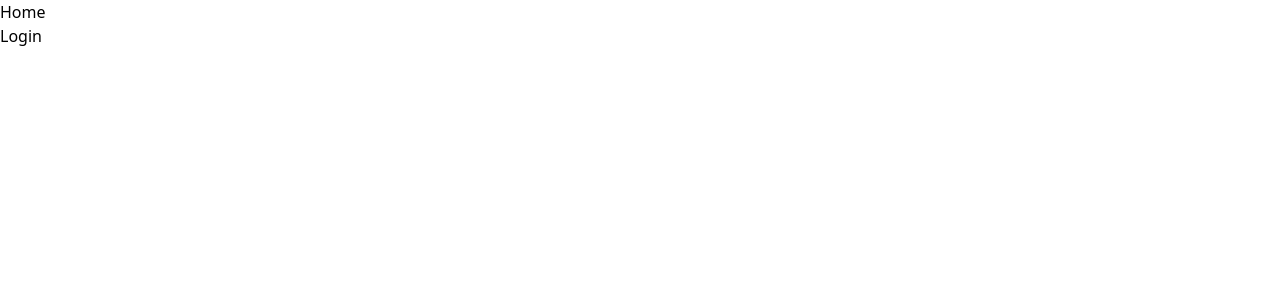
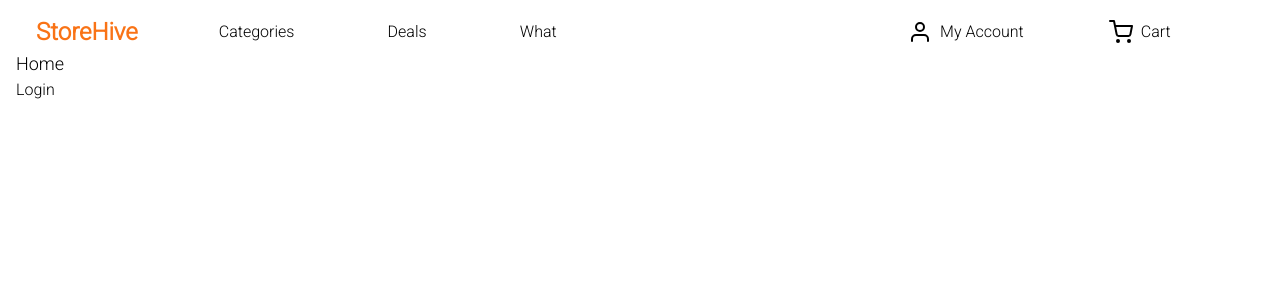
Before and after one commit to bineetNaidu/storehive, a Next.js app: page / in a window 1280 px wide. Shown: the top 300 px of the page. Built offline with nearby package versions, Linux system fonts and the light colour scheme.

Commit message:
🎉add layout & base Navbar

```diff
--- a/package.json
+++ b/package.json
@@ -20,6 +20,7 @@
     "postcss": "^8.4.21",
     "react": "18.2.0",
     "react-dom": "18.2.0",
+    "react-feather": "^2.0.10",
     "tailwindcss": "^3.3.1",
     "typescript": "5.0.3"
   }
--- /dev/null
+++ b/src/components/Layout.tsx
@@ -0,0 +1,27 @@
+import Head from 'next/head';
+import { FC } from 'react';
+import { Navbar } from './Navbar';
+import { Roboto } from 'next/font/google';
+
+const roboto = Roboto({ subsets: ['latin'], weight: '300' });
+
+export const Layout: FC<{
+  children: React.ReactNode;
+}> = ({ children }) => {
+  return (
+    <>
+      <Head>
+        <title>StoreHive</title>
+        <meta
+          name="description"
+          content="StoreHive is the ultimate shopping destination for savvy shoppers looking for a hassle-free experience. Our buzzing hive is home to thousands of products, all carefully curated to meet your every need. From fashion and beauty to home goods and electronics, we've got it all. With StoreHive, shopping has never been easier or more enjoyable. Join the hive today and discover the endless possibilities!"
+        />
+        <link rel="icon" href="/thirteen.svg" />
+      </Head>
+      <main className={`min-h-screen p-4 h-full ${roboto.className}`}>
+        <Navbar />
+        {children}
+      </main>
+    </>
+  );
+};
--- /dev/null
+++ b/src/components/Navbar.tsx
@@ -0,0 +1,41 @@
+import Link from 'next/link';
+import { FC } from 'react';
+import { ShoppingCart, User } from 'react-feather';
+
+type ButtonProps = {
+  tittle: string;
+  icon?: React.ReactNode;
+};
+
+const Button: FC<ButtonProps> = ({ tittle, icon }) => {
+  return (
+    <button className="flex px-3 py-1 transition-all hover:underline">
+      <span>{!!icon && icon}</span>
+      <span className="ml-2">{tittle}</span>
+    </button>
+  );
+};
+
+export const Navbar: FC = () => {
+  return (
+    <nav className="flex justify-between mx-auto px-5">
+      <div className="">
+        <Link href="/">
+          <h1 className="text-2xl font-bold text-orange-500">StoreHive</h1>
+        </Link>
+      </div>
+
+      <div className="flex justify-evenly w-full">
+        <Button tittle="Categories" />
+        <Button tittle="Deals" />
+        <Button tittle="What" />
+        <input
+          type="text"
+          className="border border-transparent hover:border-orange-950 rounded px-3 py-1 transition-all"
+        />
+        <Button tittle="My Account" icon={<User />} />
+        <Button tittle="Cart" icon={<ShoppingCart />} />
+      </div>
+    </nav>
+  );
+};
--- a/src/pages/_app.tsx
+++ b/src/pages/_app.tsx
@@ -1,11 +1,14 @@
 import '../styles/global.css';
 import type { AppProps } from 'next/app';
 import { ClerkProvider } from '@clerk/nextjs';
+import { Layout } from '@/components/Layout';
 
 export default function MyApp({ Component, pageProps }: AppProps) {
   return (
     <ClerkProvider {...pageProps}>
-      <Component {...pageProps} />
+      <Layout>
+        <Component {...pageProps} />
+      </Layout>
     </ClerkProvider>
   );
 }
--- a/src/pages/index.tsx
+++ b/src/pages/index.tsx
@@ -4,15 +4,12 @@ import Link from 'next/link';
 
 const HomePage: NextPage = () => {
   return (
-    <main>
-      <Head>
-        <title>Home</title>
-      </Head>
-      <h1>Home</h1>
+    <>
+      <h1 className="text-lg">Home</h1>
       <Link href="/login">
         <button>Login</button>
       </Link>
-    </main>
+    </>
   );
 };
 
```
Also changed, not shown: 1 other file (tests, documents, lock files or other folders).
